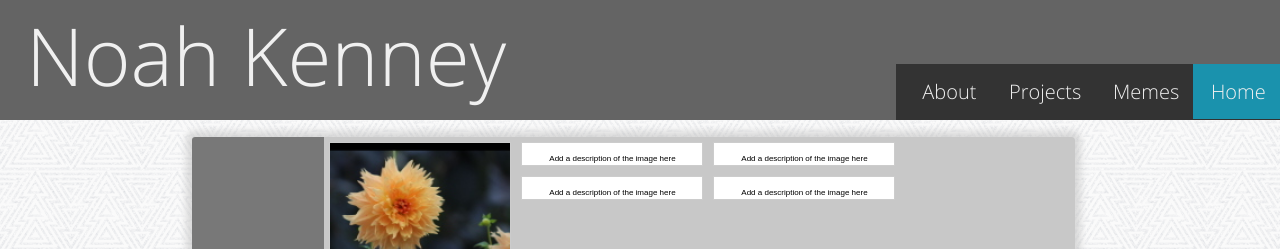
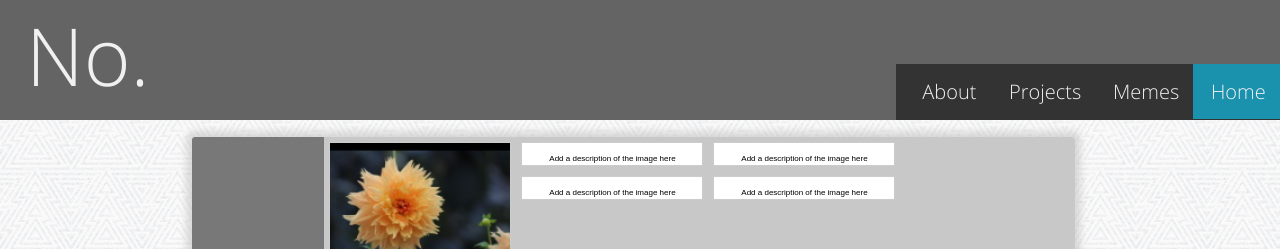
Before and after one commit to puncherbearGames/noahkenney.github.io, a plain HTML site: page index.html in a window 1280 px wide. Shown: the top 249 px of the page. Drawn offline with Linux system fonts and the light colour scheme.

Commit message:
Updated Noah Kenney->No.

```diff
--- a/index.html
+++ b/index.html
@@ -29,7 +29,7 @@ div.desc {
 </head>
 <body>
     <div class="title">
-            Noah Kenney
+            No.
              <ul>
                 <li><a class="active" href="https://noahkenney.github.io/">Home</a></li>
                 <li><a href="memes.html">Memes</a></li>
```
